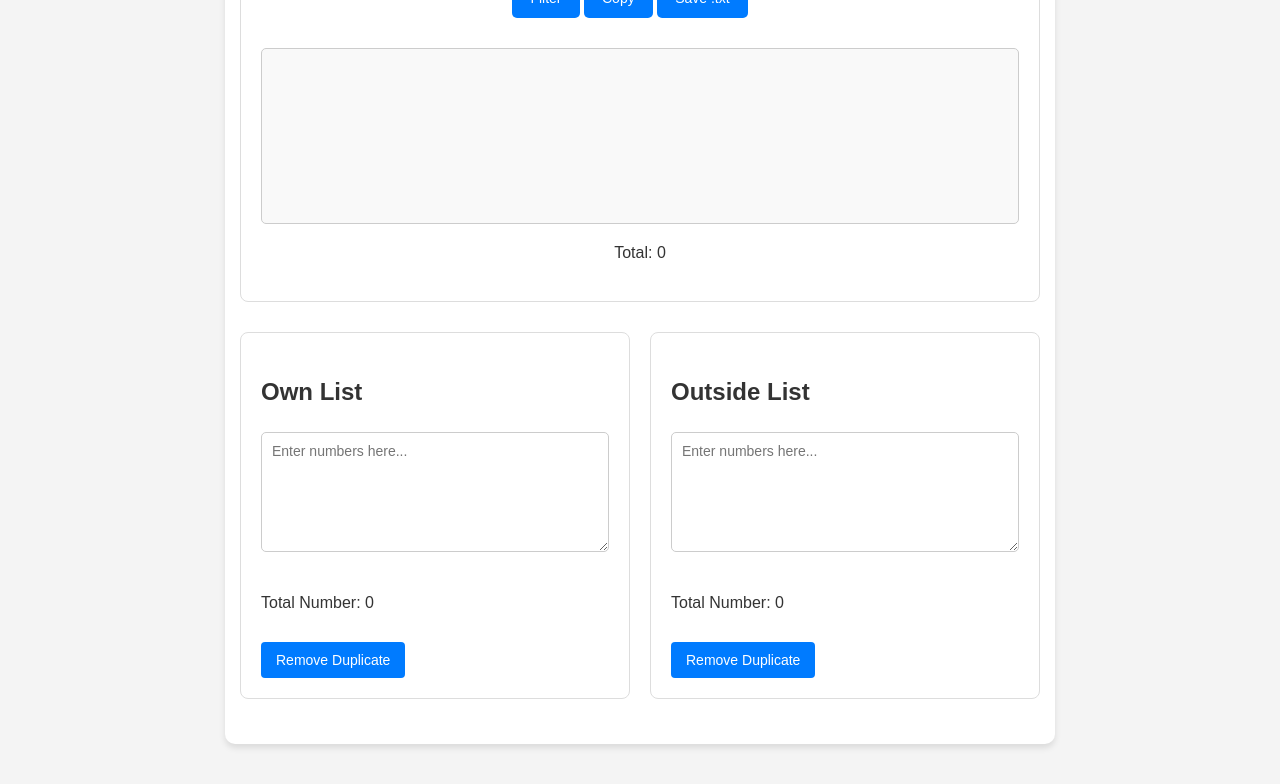
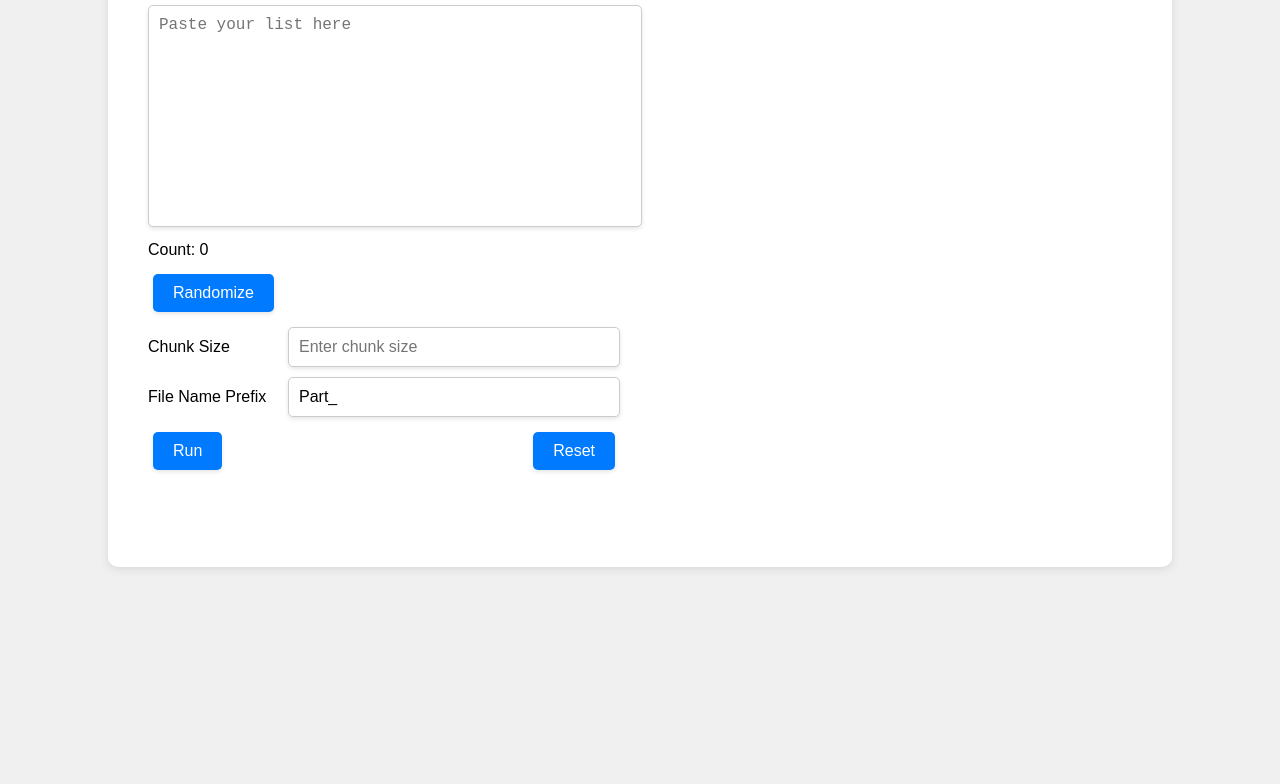
Before and after one commit to kooheng1993/NumberFilter, a plain HTML site: page index.html in a window 1280 px wide. Shown: the part 173-957 px from the top of the page. After the commit the page ends 800 px from the top, so only its background shows below. Drawn offline with nearby package versions, Linux system fonts and the light colour scheme.

Commit message:
Add files via upload

```diff
--- a/index.html
+++ b/index.html
@@ -3,38 +3,41 @@
 <head>
     <meta charset="UTF-8">
     <meta name="viewport" content="width=device-width, initial-scale=1.0">
-    <title>Number Filter</title>
-    <link rel="stylesheet" href="style.css">
+    <title>List Splitter</title>
+    <link rel="stylesheet" href="styles.css">
 </head>
 <body>
-    <h1 class="page-title">Number Filter</h1>
     <div class="container">
-        <div class="block" id="control-panel">
-            <div id="actions" class="control-item">
-                <button onclick="filterNumbers()">Filter</button>
-                <button onclick="copyResults()">Copy</button>
-                <button onclick="saveTextFile()">Save .txt</button>
+        <div class="input-section">
+            <h1>List Splitter</h1>
+            <textarea id="nameList" placeholder="Paste your list here" oninput="updateNameCount()"></textarea>
+            <div class="input-group">
+                <span id="nameCount">Count: 0</span>
             </div>
-            <div id="results" class="control-item">
-                <div id="results-content"></div>
-                <p>Total: <span id="results-total">0</span></p>
+            <div class="input-group">
+                <button id="randomize">Randomize</button>
+            </div>
+            <div class="input-group">
+                <label for="splitNumber">Chunk Size</label>
+                <input type="number" id="splitNumber" min="1" placeholder="Enter chunk size">
+            </div>
+            <div class="input-group">
+                <label for="filePrefix">File Name Prefix</label>
+                <input type="text" id="filePrefix" placeholder="Part_" value="Part_">
+            </div>
+            <div class="button-group">
+                <button id="run">Run</button>
+                <button id="reset">Reset</button>
             </div>
         </div>
-        <div class="row">
-            <div class="block half" id="own-list">
-                <h2>Own List</h2>
-                <textarea id="own-textarea" placeholder="Enter numbers here..."></textarea>
-                <p>Total Number: <span id="own-total">0</span></p>
-                <button onclick="removeDuplicates('own')">Remove Duplicate</button>
-            </div>
-            <div class="block half" id="outside-list">
-                <h2>Outside List</h2>
-                <textarea id="outside-textarea" placeholder="Enter numbers here..."></textarea>
-                <p>Total Number: <span id="outside-total">0</span></p>
-                <button onclick="removeDuplicates('outside')">Remove Duplicate</button>
-            </div>
+        <div class="output-section">
+            <div id="fileList"></div>
+            <div id="fileCount" style="display:none;">File Count: 0</div>
+            <button id="download" style="display:none;">Download</button>
         </div>
     </div>
-    <script src="script.js"></script>
+    <script src="https://cdnjs.cloudflare.com/ajax/libs/jszip/3.6.0/jszip.min.js"></script>
+    <script src="https://cdnjs.cloudflare.com/ajax/libs/FileSaver.js/2.0.5/FileSaver.min.js"></script>
+    <script src="scripts.js"></script>
 </body>
 </html>
--- /dev/null
+++ b/scripts.js
@@ -0,0 +1,63 @@
+document.getElementById('randomize').addEventListener('click', () => {
+    let nameList = document.getElementById('nameList').value.split('\n').filter(name => name.trim() !== '');
+    for (let i = nameList.length - 1; i > 0; i--) {
+        const j = Math.floor(Math.random() * (i + 1));
+        [nameList[i], nameList[j]] = [nameList[j], nameList[i]];
+    }
+    document.getElementById('nameList').value = nameList.join('\n');
+    updateNameCount();
+});
+
+document.getElementById('run').addEventListener('click', () => {
+    let nameList = document.getElementById('nameList').value.split('\n').filter(name => name.trim() !== '');
+    const splitNumber = parseInt(document.getElementById('splitNumber').value, 10);
+    const filePrefix = document.getElementById('filePrefix').value || 'Part_';
+
+    if (splitNumber < 1 || isNaN(splitNumber)) {
+        alert('Please enter a valid chunk size');
+        return;
+    }
+
+    const zip = new JSZip();
+    const fileListDiv = document.getElementById('fileList');
+    const fileCountDiv = document.getElementById('fileCount');
+    fileListDiv.innerHTML = '';  // Clear the file list
+    let fileCount = 0;
+
+    for (let i = 0; i < nameList.length; i += splitNumber) {
+        const chunk = nameList.slice(i, i + splitNumber).join('\n');
+        const fileName = `${filePrefix}${Math.floor(i / splitNumber) + 1}.txt`;
+        zip.file(fileName, chunk);
+        const fileItem = document.createElement('div');
+        fileItem.textContent = fileName;
+        fileListDiv.appendChild(fileItem);
+        fileCount++;
+    }
+
+    fileListDiv.style.display = 'block';
+    fileCountDiv.style.display = 'block';
+    fileCountDiv.textContent = `File Count: ${fileCount}`;
+    document.getElementById('download').style.display = 'block';
+
+    document.getElementById('download').addEventListener('click', () => {
+        zip.generateAsync({ type: 'blob' }).then(content => {
+            saveAs(content, 'name_list.zip');
+        });
+    });
+});
+
+document.getElementById('reset').addEventListener('click', () => {
+    document.getElementById('nameList').value = '';
+    document.getElementById('splitNumber').value = '';
+    document.getElementById('filePrefix').value = 'Part_';
+    document.getElementById('fileList').innerHTML = '';
+    document.getElementById('fileList').style.display = 'none';
+    document.getElementById('fileCount').style.display = 'none';
+    document.getElementById('download').style.display = 'none';
+    updateNameCount();
+});
+
+function updateNameCount() {
+    const nameList = document.getElementById('nameList').value.split('\n').filter(name => name.trim() !== '');
+    document.getElementById('nameCount').textContent = `Count: ${nameList.length}`;
+}
--- /dev/null
+++ b/styles.css
@@ -0,0 +1,115 @@
+body {
+    font-family: Arial, sans-serif;
+    display: flex;
+    justify-content: center;
+    align-items: center;
+    height: 100vh;
+    margin: 0;
+    background-color: #f0f0f0;
+}
+
+.container {
+    display: flex;
+    justify-content: center;
+    align-items: flex-start;
+    width: 80%;
+    height: 80%;
+    background-color: white;
+    border-radius: 10px;
+    box-shadow: 0 2px 10px rgba(0, 0, 0, 0.1);
+    padding: 20px;
+}
+
+.input-section, .output-section {
+    width: 50%;
+    padding: 20px;
+    box-sizing: border-box;
+}
+
+h1 {
+    margin-bottom: 20px;
+    color: #333;
+}
+
+textarea {
+    width: 100%;
+    height: 200px;
+    margin-bottom: 10px;
+    padding: 10px;
+    border: 1px solid #ccc;
+    border-radius: 5px;
+    resize: none;
+    box-shadow: 0 2px 4px rgba(0, 0, 0, 0.1);
+    font-size: 16px;
+    transition: border-color 0.3s;
+}
+
+textarea:focus {
+    border-color: #007bff;
+}
+
+.input-group {
+    display: flex;
+    align-items: center;
+    margin-bottom: 10px;
+}
+
+.input-group input[type="number"], .input-group input[type="text"] {
+    flex: 1;
+    margin-left: 10px;
+    padding: 10px;
+    border: 1px solid #ccc;
+    border-radius: 5px;
+    font-size: 16px;
+    box-shadow: 0 2px 4px rgba(0, 0, 0, 0.1);
+    transition: border-color 0.3s;
+}
+
+.input-group input[type="number"]:focus, .input-group input[type="text"]:focus {
+    border-color: #007bff;
+}
+
+.input-group label {
+    flex: 0 0 130px;
+    font-size: 16px;
+}
+
+.button-group {
+    display: flex;
+    justify-content: space-between;
+    width: 100%;
+}
+
+button {
+    margin: 5px;
+    padding: 10px 20px;
+    cursor: pointer;
+    border: none;
+    border-radius: 5px;
+    background-color: #007bff;
+    color: white;
+    font-size: 16px;
+    box-shadow: 0 2px 4px rgba(0, 0, 0, 0.1);
+    transition: background-color 0.3s ease;
+}
+
+button:hover {
+    background-color: #0056b3;
+}
+
+#fileList {
+    width: 100%;
+    margin-top: 10px;
+    padding: 10px;
+    border: 1px solid #ccc;
+    border-radius: 5px;
+    background-color: white;
+    box-shadow: 0 2px 4px rgba(0, 0, 0, 0.1);
+    font-size: 16px;
+}
+
+#fileCount {
+    margin-top: 10px;
+    font-size: 16px;
+    color: #333;
+}
```
